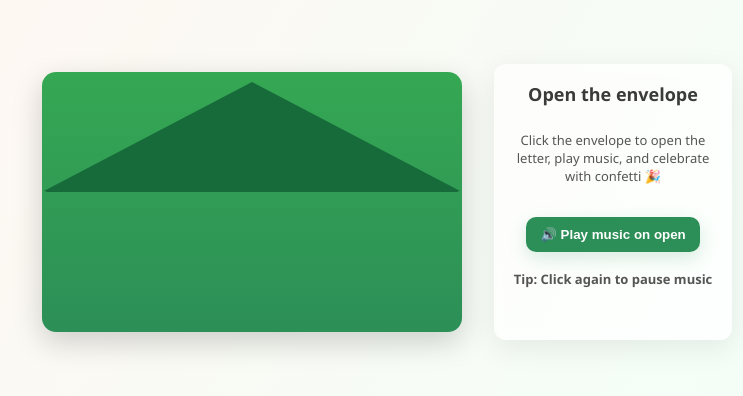
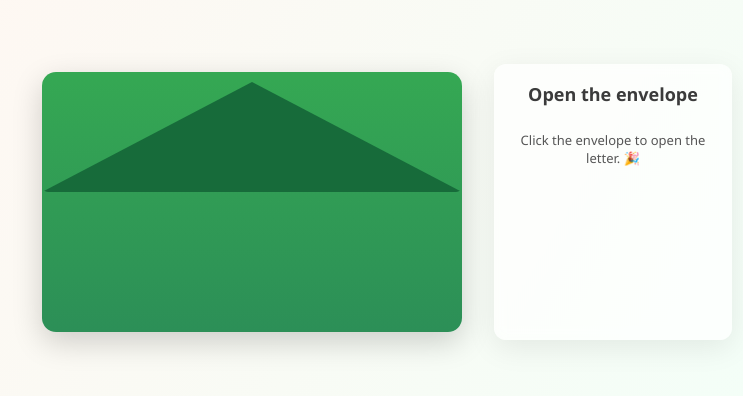
Before and after one commit to AVERILILYYYY/Open, a plain HTML site: page index.html in a window 1280 px wide. Shown: the part 198-594 px from the top of the page, without its empty margins (253-996 px from the left). Drawn offline with Linux system fonts and the light colour scheme.

Commit message:
Update index.html

```diff
--- a/index.html
+++ b/index.html
@@ -241,9 +241,7 @@ carry and treasure forever. Among all of my friends, you're one of those people
 
     <div class="panel">
       <h3>Open the envelope</h3>
-      <p class="hint">Click the envelope to open the letter, play music, and celebrate with confetti 🎉</p>
-      <button id="music-toggle" class="music-btn" aria-pressed="false">🔊 Play music on open</button>
-      <p class="hint" style="font-weight:600; margin-top:6px;">Tip: Click again to pause music</p>
+      <p class="hint">Click the envelope to open the letter. 🎉</p>
     </div>
   </div>
 
```
